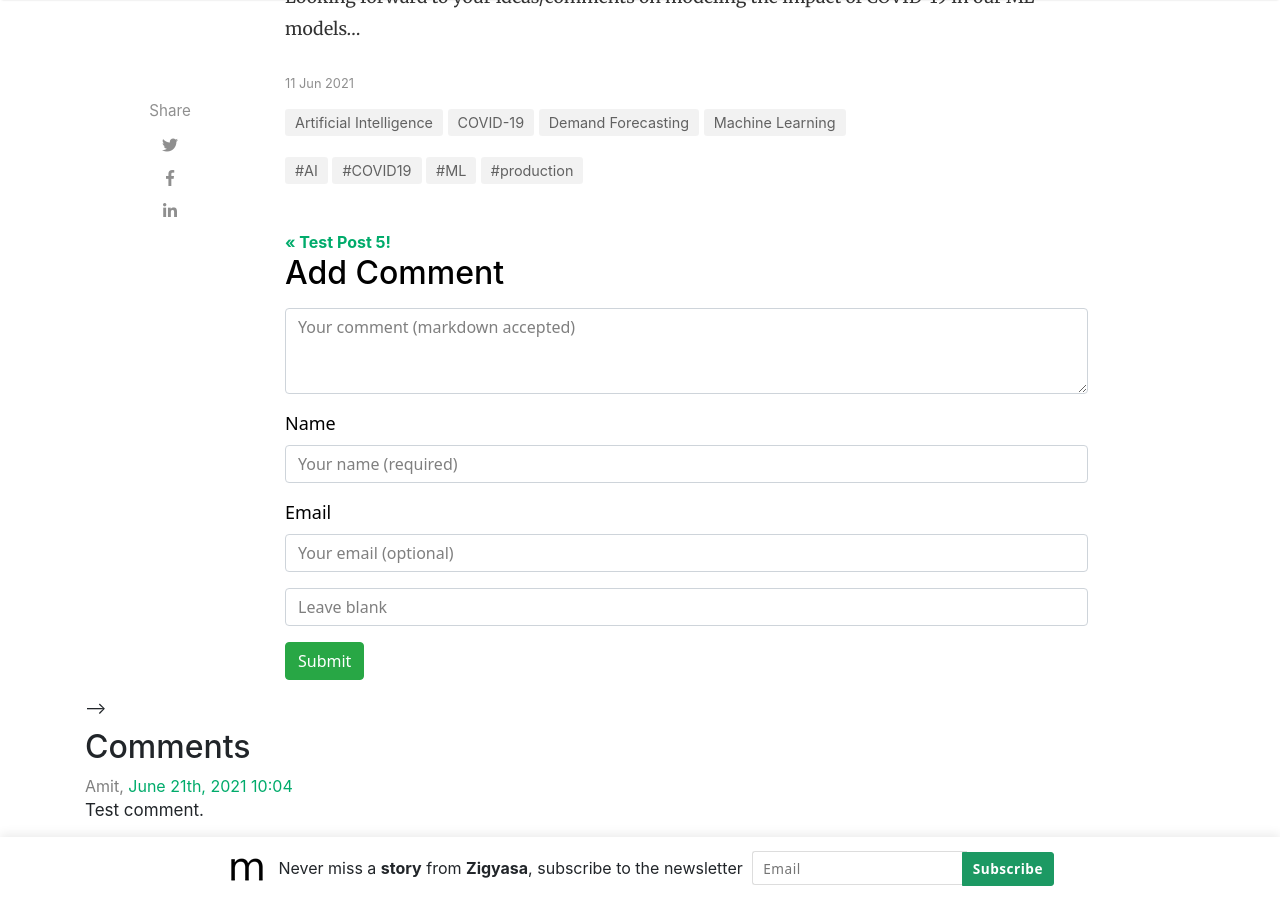
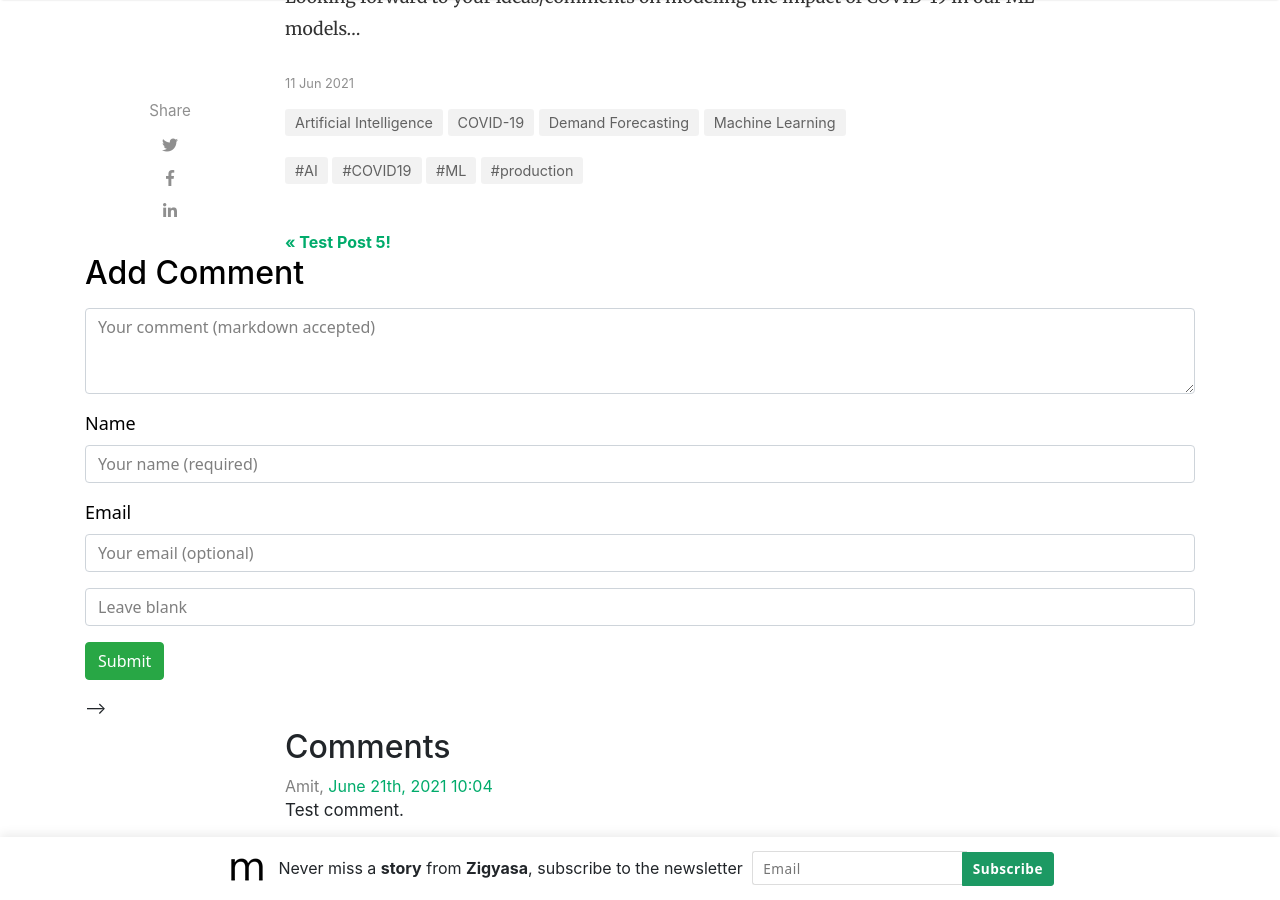
Before and after one commit to luhgit/blog, a Jekyll site: the page built from _posts/2021-06-11-covid-impact-on-ml-models-in-production.md, in a window 1280 px wide and 900 px high, scrolled down 2257 px. Built offline with Jekyll 4.4.1, drawn with Linux system fonts in a browser that asks for light colours; nearby versions of some CDN libraries.

Commit message:
Testing new bootstrap based comment form

```diff
--- a/_includes/comment_form.html
+++ b/_includes/comment_form.html
@@ -43,10 +43,10 @@
   </form> -->
 
 
-  <div class="container">
+  <!-- <div class="container">
     <div class="row">
       <div class="col-md-2 pl-0"></div>
-      <div class="col-md-9 flex-first flex-md-unordered">
+      <div class="col-md-9 flex-first flex-md-unordered"> -->
         <form class="form" method="post" action="{{ site.staticman_url }}">
 
             <input type="hidden" name="options[origin]" value="{{ page.url | absolute_url }}">
@@ -81,9 +81,9 @@
             <button type="submit" id="comment-form-submit" class="btn btn-success mb-3">Submit</button>
 
         </form>
-      </div>
+      <!-- </div>
     </div>
-  </div>
+  </div> -->
 
 
   <article class="modal mdl-card mdl-shadow--2dp">
--- a/_includes/comments.html
+++ b/_includes/comments.html
@@ -25,10 +25,10 @@
     </div>
   </section> -->
 
-  <!-- <div class="container" id="comment-section">
+  <div class="container" id="comment-section">
     <div class="row">
       <div class="col-md-2 pl-0"></div>
-      <div class="col-md-9 flex-first flex-md-unordered"> -->
+      <div class="col-md-9 flex-first flex-md-unordered">
 
         {% if site.data.comments[page.slug] %}
         <!-- Existing comments -->
@@ -54,9 +54,9 @@
           {% include comment_form.html %}
         </div>
 
-      <!-- </div>
+      </div>
     </div>
-  </div> -->
+  </div>
 
   <script defer src="https://cdnjs.cloudflare.com/ajax/libs/jquery/3.6.0/jquery.min.js"></script>
   <script src="{{ site.baseurl }}/assets/js/main.js"></script>
```
